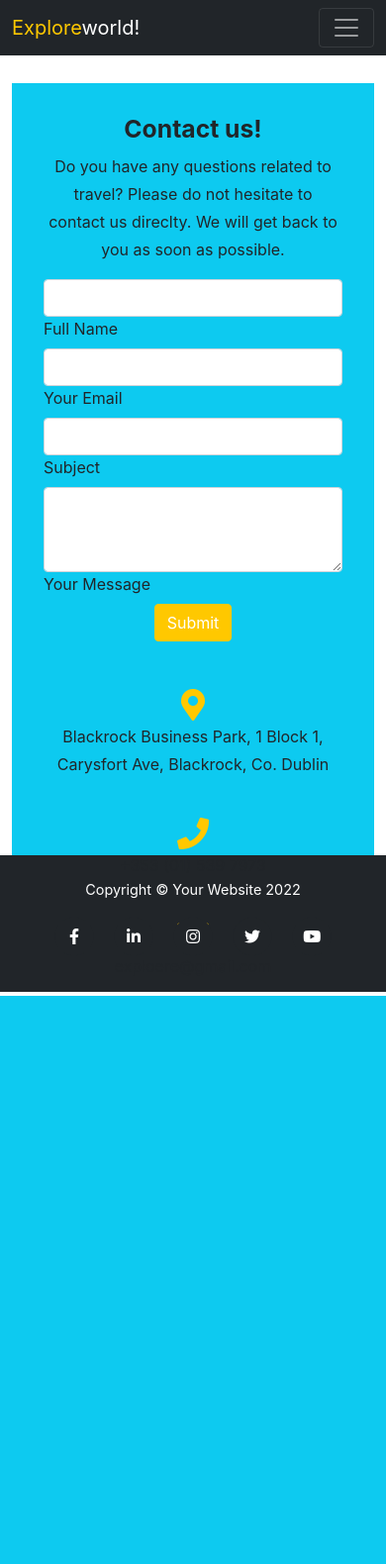
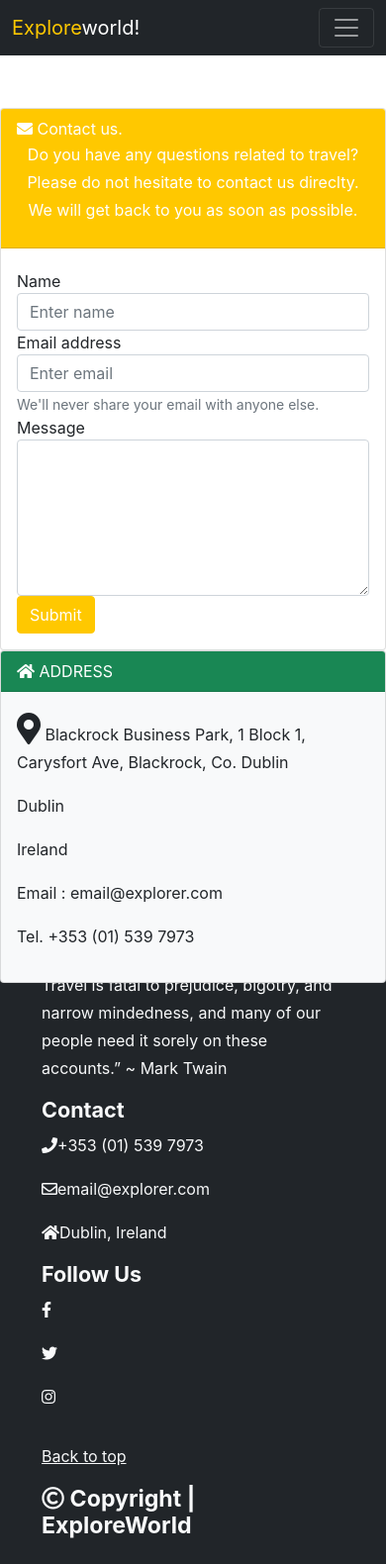
Before and after one commit to Deepak9912/django-travel-blog, a Django app: page /contact/ in a window 390 px wide. Shown: the whole page at 99% size. Before the commit the page ends 1006 px from the top, so only its background shows below. Run offline with Django 3.2, Linux system fonts and the light colour scheme; some libraries are stand-ins or nearby versions.

Commit message:
update footer

```diff
--- a/static/css/style.css
+++ b/static/css/style.css
@@ -99,23 +99,21 @@
 
 /* footer */
 footer{
-  margin-top: 3%;
-  padding: 20px 0;
+    background: #343a40;
+    padding: 30px;
+    margin-top: 3%;
+  }
+
+footer a {
+    color: #f8f9fa !important;
+  }
 }
 
 /* contact form */
-.main-form {
-  height: 100vh;
-  padding: 20px;
-  margin-bottom: 20px;
-  border: 10px;
+.form{
+  margin-top: 1%;
 }
 
-.form {
-  height: 60vh;
-  margin-top: 4rem;
-  padding: 2rem;
-}
 /* responsive navbar and carousel */
 @media only screen and (min-width: 768px) and (max-width: 991px) {
   .carousel-caption {
@@ -148,6 +146,10 @@
     width: 100%;
     line-height: 1.8;
     font-size: 20px;
+  }
+
+  .form{
+    margin-top: 28%;
   }
 }
 
--- a/templates/base.html
+++ b/templates/base.html
@@ -73,25 +73,45 @@
 <!--block content ends-->
 
   <!--footer-->
-  <footer class="footer pt-4 bg-dark text-white">
+  <footer class="text-light bg-dark py-3">
     <div class="container">
-      <div class="row align-items-center">
-        <div class="col-lg-4 text-lg-start">Copyright &copy; Your Website 2022</div>
-        <div class="col-lg-4 my-3 my-lg-0">
-          <a class="btn btn-dark btn-social mx-2" href="https://facebook.com" aria-label="Go to the facebook travel Blog page" target="_blank"
-            rel="noopener"><i class="fab fa-facebook-f"></i></a>
-          <a class="btn btn-dark btn-social mx-2" href="https://linkedin.com" aria-label="Go to the linkedin travel Blog page" target="_blank"
-            rel="noopener"><i class="fab fa-linkedin-in"></i></a>
-          <a class="btn btn-dark btn-social mx-2" href="https://instagram.com" aria-label="Go to the instagram travel Blog page" target="_blank"
-            rel="noopener"><i class="fab fa-instagram"></i></a>
-          <a class="btn btn-dark btn-social mx-2" href="https://twitter.com" aria-label="Go to the twitter travel Blog page" target="_blank"
-            rel="noopener"><i class="fab fa-twitter"></i></a>
-          <a class="btn btn-dark btn-social mx-2" href="https://youtube.com" aria-label="Go to the youtube travel Blog page" target="_blank"
-            rel="noopener"><i class="fab fa-youtube"></i></a>
+        <div class="row">
+            <div class="col-md-5">
+                <div class="footer-text">
+                    <p class="footer-text">Travel is fatal to prejudice, bigotry, and narrow mindedness, and many of
+                        our people need it sorely on these accounts.”
+                        ~ Mark Twain
+                    </p>
+                </div>
+            </div>
+            <div class="col-md-4">
+                <h4>Contact</h4>
+                <p><i class="fas fa-phone"></i>+353 (01) 539 7973</p>
+                <p><i class="far fa-envelope"></i>email@explorer.com</p>
+                <p><i class="fas fa-home"></i>Dublin, Ireland</p>
+            </div>
+            <div class="col-md-3 footer-box mx-auto">
+                <h4>Follow Us</h4>
+                <p><a href="https://www.facebook.com/" target="_blank" rel="noopener"
+                        aria-label="Go to the facebook Tasty Blog page"><i
+                            class="fab fa-facebook-f"></i></a></p>
+                <p><a href="https://www.twitter.com/" target="_blank" rel="noopener"
+                        aria-label="Go to the facebook Tasty Blog page"><i class="fab fa-twitter"></i></a>
+                </p>
+                <p><a href="https://www.instagram.com/" target="_blank" rel="noopener"
+                        aria-label="Go to the facebook Tasty Blog page"><i
+                            class="fab fa-instagram"></i></a>
+                </p>
+            </div>
+            <div class="col-12 copyright mt-3">
+                <p class="float-left">
+                    <a href="#">Back to top</a>
+                </p>
+                <h3><i class="far fa-copyright"></i> Copyright | ExploreWorld </h3>
+            </div>
         </div>
-      </div>
     </div>
-  </footer>
+</footer>
   <!--footer ends-->
 
   <!-- Bootstrap core JS-->
--- a/templates/contact.html
+++ b/templates/contact.html
@@ -2,80 +2,62 @@
 
 {% block content %}
 
-<div class="container main-form">
-  <section class="form bg-info">
-    <h2 class="h1-responsive font-weight-bold text-center mb-2">Contact us!</h2>
-    <p class="text-center w-responsive mx-auto mb-3">Do you have any questions related to travel? Please do not hesitate
+<section class="form">
+  <div class="row">
+      <div class="col">
+          <div class="card">
+              <div class="card-header bg-primary text-white"><i class="fa fa-envelope"></i> Contact us.
+                  <p class="text-center w-responsive mx-auto mb-3">Do you have any questions related to
+                      travel? Please do not hesitate
                       to
                       contact us direclty. We will
                       get back to you as soon as possible.
                   </p>
-    <div class="row">
-      <div class="col-md-8 mb-md-0 mb-5">
+              </div>
+              <div class="card-body">
                   <form action="{% url 'contact' %}" method="post">
                       {% csrf_token %} {{ form }}
-          <div id="contact">
-            <div class="row">
-              <div class="col-md-6">
-                <div class="md-from mb-2">
-                  <input for="fname" type="text" name="fname" class="form-control" required>
-                  <label id="fname">Full Name</label>
+                      <div class="form-group">
+                          <label for="name">Name</label>
+                          <input type="text" class="form-control" id="name" placeholder="Enter name" required>
                       </div>
+                      <div class="form-group">
+                          <label for="email">Email address</label>
+                          <input type="email" class="form-control" id="email" placeholder="Enter email" required>
+                          <small class="form-text text-muted">We'll never share your email with
+                              anyone
+                              else.</small>
                       </div>
-              <div class="col-md-6">
-                <div class="md-from mb-2">
-                  <input for="email" type="email" name="email" class="form-control" required>
-                  <label id="email">Your Email</label>
+                      <div class="form-group">
+                          <label for="message">Message</label>
+                          <textarea class="form-control" id="message" rows="6" required></textarea>
+                      </div>
+                      <div class="mx-auto">
+                          <button type="submit" class="btn btn-primary text-right">Submit</button>
+                      </div>
+                  </form>
               </div>
           </div>
       </div>
-            <div class="row">
-              <div class="col-md-12">
-                <div class="md-form mb-2">
-                  <input for="subject" type="text" name="subject" class="form-control" required>
-                  <label id="subject">Subject</label>
+      <div class="col-12 col-sm-4">
+          <div class="card bg-light mb-3">
+              <div class="card-header bg-success text-white text-uppercase"><i class="fa fa-home"></i> Address
               </div>
+              <div class="card-body">
+                  <p><i class="fas fa-map-marker-alt fa-2x"></i> Blackrock Business Park, 1 Block 1, Carysfort
+                      Ave, Blackrock, Co. Dublin</p>
+                  <p>Dublin</p>
+                  <p>Ireland</p>
+                  <p>Email : email@explorer.com</p>
+                  <p>Tel. +353 (01) 539 7973</p>
+
               </div>
-            </div>
-            <div class="row">
-              <div class="col-md-12">
-                <div class="md-form mb-2">
-                  <textarea for="message" name="message" type="text" rows="3" class="form-control md-textarea" required>
-                  </textarea>
-                  <label id="message">Your Message</label>
+
           </div>
       </div>
   </div>
 </div>
-          <div class="text-center text-md-left">
-            <button class="btn btn-primary" type="submit">Submit</button>
-          </div>
-        </form>
-      </div>
-      <div class="col-md-4 text-center text-primary">
-        <ul class="list-unstyled mb-0">
-          <li>
-            <i class="fas fa-map-marker-alt fa-2x"></i>
-            <p class="text-dark">
-              Blackrock Business Park, 1 Block 1, Carysfort Ave, Blackrock, Co. Dublin
-            </p>
-          </li>
-          <li>
-            <i class="fas fa-phone mt-4 fa-2x"></i>
-            <p class="text-dark">
-              +353 (01) 539 7973
-            </p>
-          </li>
-          <li>
-            <i class="fas fa-envelope mt-4 fa-2x"></i>
-            <p class="text-dark">
-              exploere@gmail.com
-            </p>
-          </li>
-        </ul>
-      </div>
-    </div>
 </section>
-</div>
+
 
 {% endblock content %}
```
Lines whose indentation alone changed are shown as unchanged.
